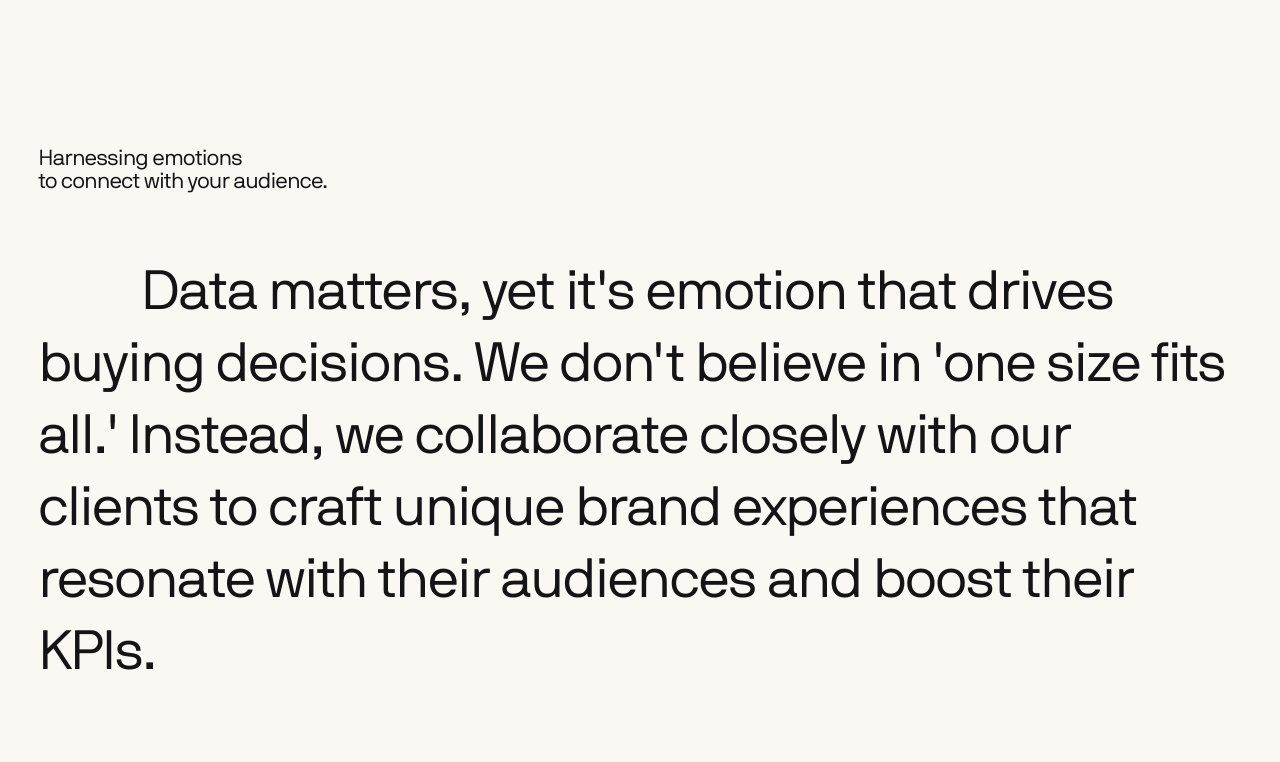
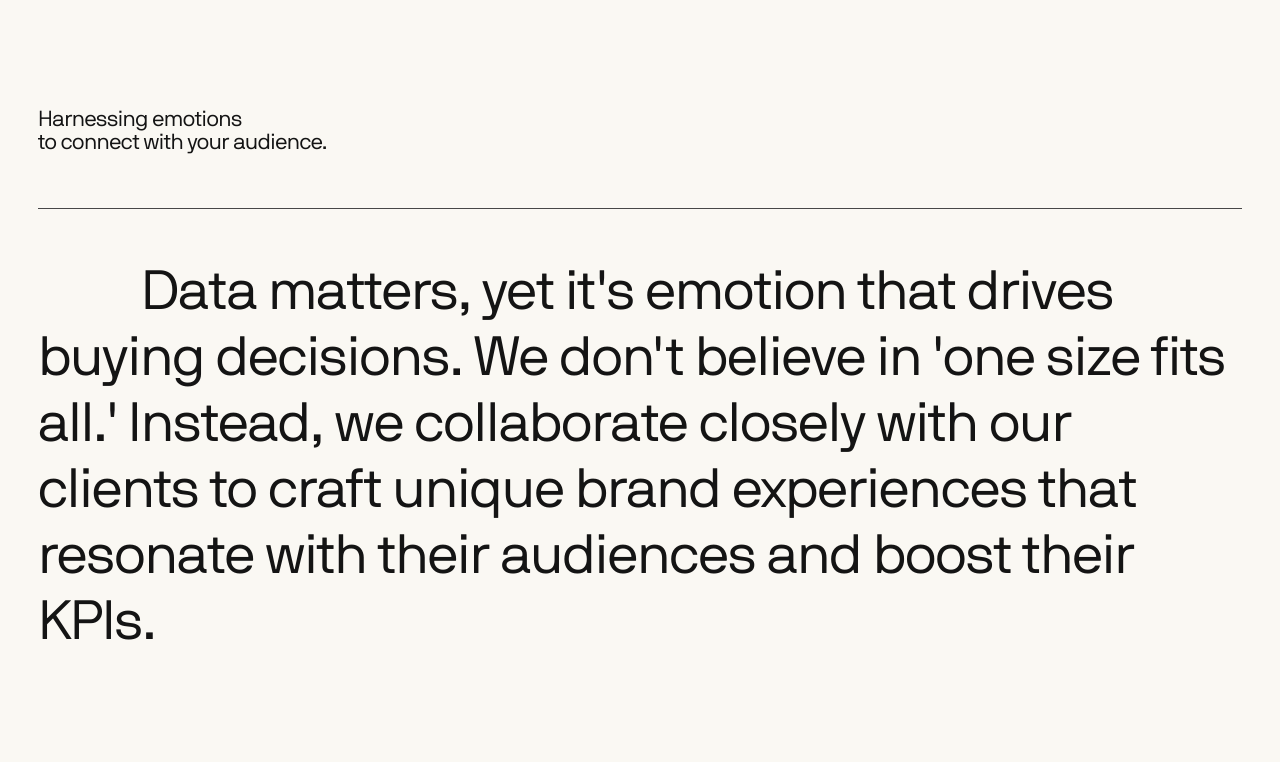
Before and after one commit to Prakshil/Rejouice-AwwardsWebsite, a plain HTML site: page index.html in a window 1280 px wide. Shown: the part 3318-4080 px from the top of the page. Drawn offline with nearby package versions, Linux system fonts and the light colour scheme.

Commit message:
Refactor page 7 text structure and enhance scroll behavior; update styles for improved layout and responsiveness

```diff
--- a/index.html
+++ b/index.html
@@ -154,47 +154,18 @@
       </div>
       <div class="page7">
         <div class="page7-top">
-          <div class="top-t ext">
-            <div><h3>Harnessing emotions</h3></div>
-            <div><h3>to connect with your audience.</h3></div>
-          </div>
+          <h3>Harnessing emotions</h3>
+          <h3>to connect with your audience.</h3>
         </div>
         <div class="page7-top-border"></div>
         <div class="page7-bottom">
           <div class="btm-text">
-            <h2>
-              <div class="up">
-                <span
-                  >&nbsp;&nbsp;&nbsp;&nbsp;&nbsp;&nbsp;&nbsp;&nbsp;Data matters,
-                  yet it's emotion that drives</span
-                >
-              </div>
-            </h2>
-            <h2>
-              <div class="up">
-                <span
-                  >buying decisions. We don't believe in 'one size fits</span
-                >
-              </div>
-            </h2>
-            <h2>
-              <div class="up">
-                <span> all.' Instead, we collaborate closely with our</span>
-              </div>
-            </h2>
-            <h2>
-              <div class="up">
-                <span> clients to craft unique brand experiences that</span>
-              </div>
-            </h2>
-            <h2>
-              <div class="up">
-                <span> resonate with their audiences and boost their</span>
-              </div>
-            </h2>
-            <h2>
-              <div class="up"><span> KPIs.</span></div>
-            </h2>
+            <h2>&nbsp;&nbsp;&nbsp;&nbsp;&nbsp;&nbsp;&nbsp;&nbsp;Data matters, yet it's emotion that drives</h2>
+            <h2>buying decisions. We don't believe in 'one size fits</h2>
+            <h2>all.' Instead, we collaborate closely with our</h2>
+            <h2>clients to craft unique brand experiences that</h2>
+            <h2>resonate with their audiences and boost their</h2>
+            <h2>KPIs.</h2>
           </div>
         </div>
       </div>
@@ -304,6 +275,7 @@
         </div>
       </footer>
     </div>
+    <script src="https://cdnjs.cloudflare.com/ajax/libs/gsap/3.13.0/ScrollSmoother.min.js" integrity="sha512-t4hwZimhnCKT3YLAsEcAcRDkngVFfCcUIfNLIjklrIZAZKD+GfQMP7HbRcsVHxNS48WRBSywNU1uSM2zzLQt1Q==" crossorigin="anonymous" referrerpolicy="no-referrer"></script>
     <script src="https://cdn.jsdelivr.net/npm/locomotive-scroll@4.1.4/dist/locomotive-scroll.min.js"></script>
     <script src="https://cdnjs.cloudflare.com/ajax/libs/gsap/3.12.2/gsap.min.js"></script>
     <script src="https://cdnjs.cloudflare.com/ajax/libs/gsap/3.12.2/ScrollTrigger.min.js"></script>
--- a/script.js
+++ b/script.js
@@ -3,7 +3,17 @@ function locomotiveScrollTrigger() {
 
 const locoScroll = new LocomotiveScroll({
   el: document.querySelector("#main"),
-  smooth: true
+  smooth: true,
+  multiplier: 0.7,        // ← Increase scroll speed (default: 1)
+  lerp: 0.05,            // ← Lower = smoother but slower (default: 0.1, range: 0.01-0.2)
+  smartphone: {
+    smooth: true,
+    multiplier: 1.2
+  },
+  tablet: {
+    smooth: true,
+    multiplier: 1.3
+  }
 });
 
 locoScroll.on("scroll", ScrollTrigger.update);
@@ -31,7 +41,7 @@ function Cursoranimation() {
     const container = document.querySelector(containerSel);
     if (!container) return;
 
-    // accept either class name (.cursor or legacy .crsr)
+
     const candidates = Array.isArray(cursorSelCandidates)
       ? cursorSelCandidates
       : [cursorSelCandidates];
@@ -83,6 +93,8 @@ function page2Animation(){
     });
 }
 page2Animation();
+
+
 
 function sliderAnimation(){
   var swiper = new Swiper(".mySwiper", {
@@ -215,68 +227,3 @@ tl.from("#page1-text span",{
   opacity:0,
   stagger:0.1
 })
-
-/**
- * Split the bottom text of Page 7 into word spans for stagger animations
- * Returns an array of created span elements.
- */
-function splitPage7BtmText(selector = ".page7 .page7-bottom .btm-text h2") {
-  const created = [];
-  document.querySelectorAll(selector).forEach((el) => {
-    if (!el || el.dataset.split === "true") return;
-
-    const text = (el.textContent || "").trim();
-    if (!text) return;
-
-    // Split words and rebuild with span wrappers
-    const words = text.split(/\s+/);
-    el.innerHTML = words
-      .map((w, i) => `<span class="btm-word">${w}${i < words.length - 1 ? "&nbsp;" : ""}</span>`)
-      .join("");
-
-    el.dataset.split = "true";
-    // ensure clipping for vertical motion
-    el.style.overflow = el.style.overflow || "hidden";
-
-    created.push(...el.querySelectorAll(".btm-word"));
-  });
-  return created;
-}
-
-/**
- * Stagger animation for Page 7 bottom text (runs once on scroll into view)
- */
-
-
-// Animate Page 7 top headings and the border line
-(function page7TopAnim(){
-  // Headings slide-up
-  gsap.from('.page7 .page7-top .top-text h3', {
-    y: 60,
-    opacity: 0,
-    duration: 0.6,
-    stagger: 0.08,
-    ease: 'power2.out',
-    scrollTrigger: {
-      trigger: '.page7',
-      scroller: '#main',
-      start: 'top 85%',
-      once: true,
-      opacity:1,
-    }
-  });
-
-  // Divider grows from 0 to full width
-  gsap.to('.page7 .page7-top-border', {
-    width: '94%',
-    duration: 1.1,
-    ease: 'power2.out',
-    scrollTrigger: {
-      trigger: '.page7 .page7-top-border',
-      scroller: '#main',
-      start: 'top 85%',
-      once: true,
-      opacity:1,
-    }
-  });
-})();
--- a/style.css
+++ b/style.css
@@ -45,8 +45,8 @@ body {
     width: 100%;
     overflow: hidden;
     background-color: #ffffff;
-    margin: 0; /* Remove margin */
-    padding: 0; /* Remove padding */
+    margin: 0;
+    padding: 0;
 }
 
 #page1 {
@@ -85,7 +85,8 @@ body {
 
 .cursor h5 {
     color: #fff;
-    font-size: 0.7vw;
+    text-transform: uppercase;
+    font-size: 20px;
     font-weight: 500;
 }
 
@@ -361,8 +362,9 @@ hr{
     padding: 0.6vw 3vw;
     margin-top: 2vw;
     display: flex;
-    align-items: end;
-    justify-content: space-between;
+    flex-direction: column;
+    align-items: flex-start;
+    justify-content: flex-start;
     visibility: visible;
 }
 .page7 .page7-top h3{
@@ -372,51 +374,45 @@ hr{
     color: #141414;
     opacity: 1;
     visibility: visible;
-}
-.page7 .page7-top .top-text{
     overflow: hidden;
-}
-.page7 .page7-top .top-text div{
-    overflow: hidden;
+    transition: transform 0.6s ease, opacity 0.6s ease;
+    will-change: transform, opacity;
 }
 .page7 .page7-top-border{
     height: 1px;
-    width: 0;
+    width: 94%;
     margin: 0.6vw 3vw;
     background-color: rgb(71, 71, 71);
+    transition: width 1s ease;
 }
 .page7 .page7-bottom{
     min-height: 415px;
     width: 100%;
-    overflow: hidden;
     margin-top: 2vw;
     visibility: visible;
-    margin-bottom: 0; /* Remove bottom margin */
-    padding-bottom: 0; /* Remove bottom padding */
+    margin-bottom: 0;
+    padding-bottom: 0;
 }
 .page7 .page7-bottom .btm-text{
     padding: 2vw 3vw;
-    overflow: hidden;
     visibility: visible;
 }
 .page7 .page7-bottom .btm-text h2{
     overflow: hidden;
     visibility: visible;
+    font-size: 4.3vw;
+    font-weight: 400;
+    line-height: 1.2;
+    letter-spacing: -1px;
+    color: #141414;
+    opacity: 1;
+    transition: transform 0.6s ease, opacity 0.6s ease;
+    will-change: transform, opacity;
 }
 .page7 .page7-bottom .btm-text h2 .up {
     overflow: hidden;
     display: inline-block;
-    visibility: visible;
-}
-.page7 .page7-bottom .btm-text h2 span{
-    font-size: 4.3vw;
-    font-weight: 400;
-    line-height: 1.2;
-    letter-spacing: -1px;
-    display: inline-block;
-    color: #141414;
     opacity: 1;
-    visibility: visible;
 }
 .page7 .btm-word{
   display: inline-block;
```
